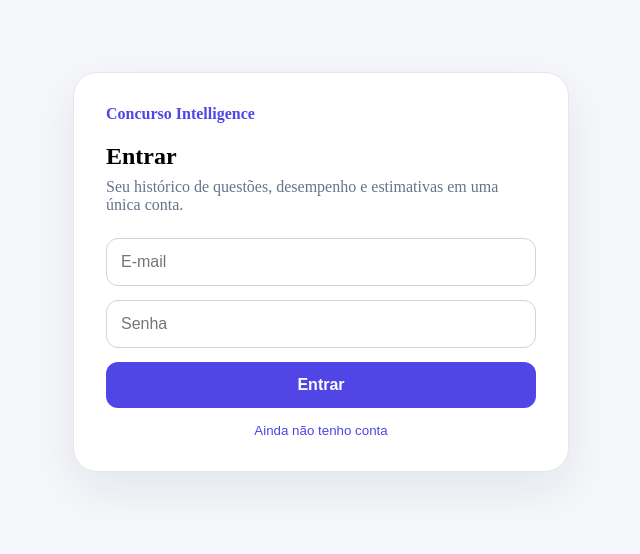
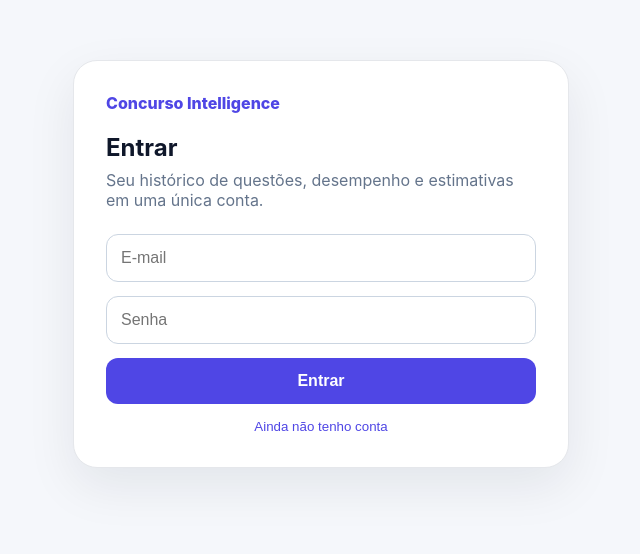
Before and after one commit to thallysonsalazar2025/primeiro-projeto, a Next.js app in the folder concurso-intelligence/: page /login in a window 1280 px wide. Shown: the part 160-714 px from the top of the page, without its empty margins (319-959 px from the left). Built offline with nearby package versions, Linux system fonts and the light colour scheme.

Commit message:
feat: add application layout

```diff
--- /dev/null
+++ b/concurso-intelligence/src/app/layout.tsx
@@ -0,0 +1,9 @@
+export default function RootLayout({ children }: Readonly<{ children: React.ReactNode }>) {
+  return (
+    <html lang="pt-BR">
+      <body style={{ margin: 0, fontFamily: 'Inter, ui-sans-serif, system-ui, -apple-system, BlinkMacSystemFont, Segoe UI, sans-serif', color: '#0f172a' }}>
+        {children}
+      </body>
+    </html>
+  );
+}
```
